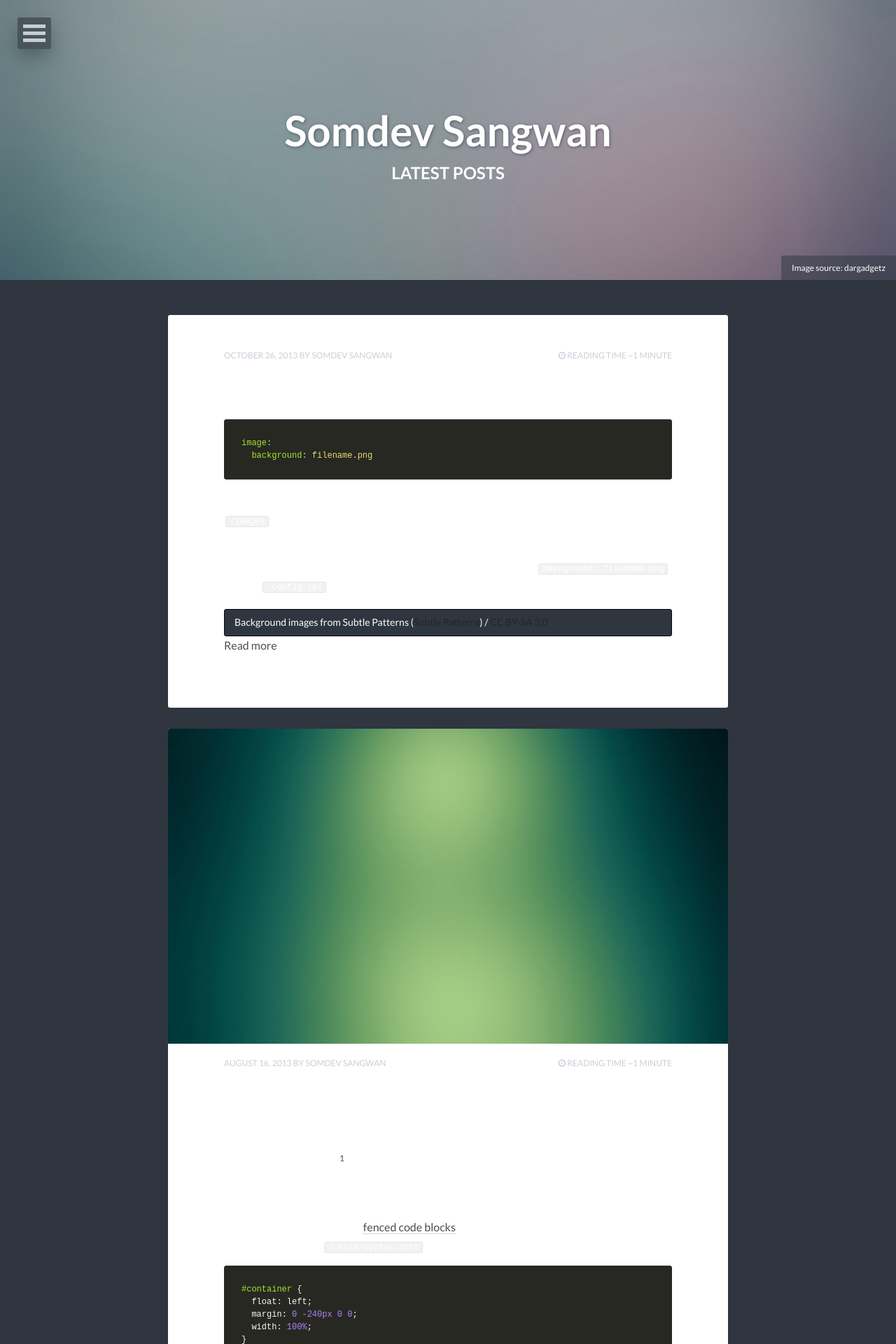
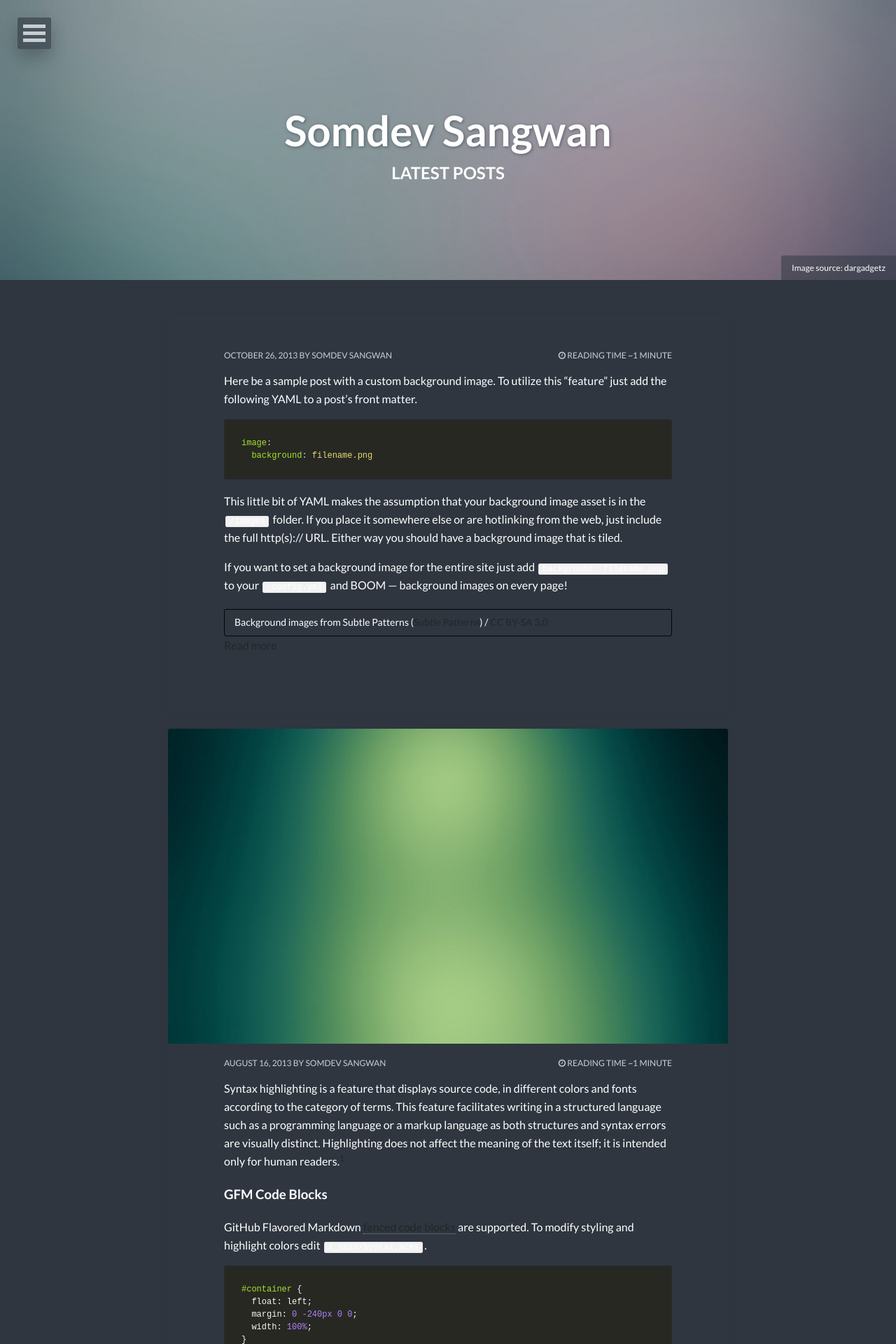
Before and after one commit to jermainlaforce/s0md3v.github.io, a Jekyll site: the page built from index.html, in a window 1280 px wide. Shown: the top 1920 px of the page at 70% size. Built offline with Jekyll 4.4.1, drawn with Linux system fonts in a browser that asks for light colours; nearby versions of some CDN libraries; the list of posts is cut into pages by our own code.

Commit message:
Update _page.scss

```diff
--- a/_sass/_page.scss
+++ b/_sass/_page.scss
@@ -470,7 +470,7 @@ header .entry-meta {
 	}
 
 	article {
-		background-color: #fff;
+		background-color: #2f3640;
 		box-shadow: 0 0 0 0, 0 6px 12px rgba($base-color,0.1);
 		border-radius: 3px;
 		margin-bottom: 20px;
```
